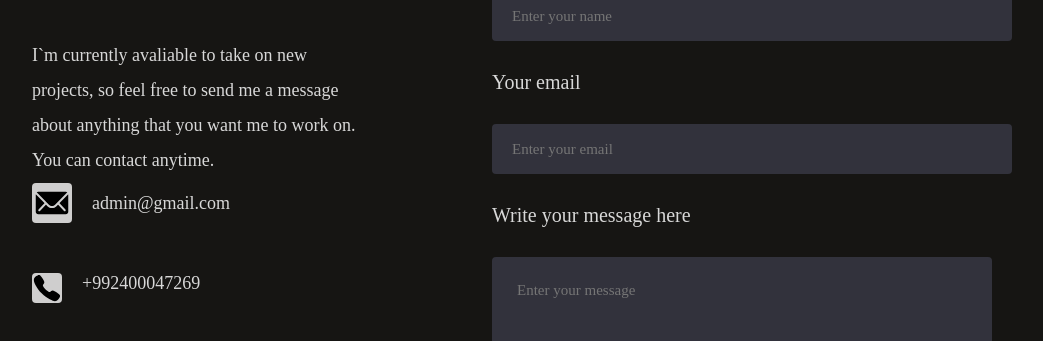
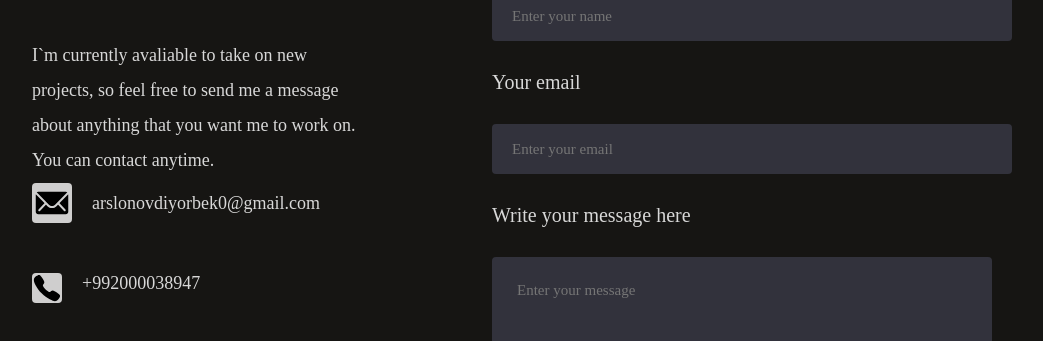
Before and after one commit to AMuhammadqodir/My-react, a React (Create React App) app: page / in a window 1280 px wide. Shown: the part 3758-4099 px from the top of the page, without its empty margins (118-1161 px from the left). Built offline with nearby package versions, Linux system fonts and the light colour scheme.

Commit message:
Update Contact.jsx

```diff
--- a/src/Components/Contact/Contact.jsx
+++ b/src/Components/Contact/Contact.jsx
@@ -43,10 +43,10 @@ const Contact = () => {
                 <div className='contact-details'>
                     <div className='contact-detail'>
                         <img src={mail_icon} alt='' />
-                        <p>admin@gmail.com</p>
+                        <p>arslonovdiyorbek0@gmail.com</p>
                     </div>
                     <div className='contact-detail'>
-                        <img src={call_icon} alt='' width={'40px'} height={'30px'} style={{marginTop:"10px"}} /> <p>+992400047269</p>
+                        <img src={call_icon} alt='' width={'40px'} height={'30px'} style={{marginTop:"10px"}} /> <p>+992000038947</p>
                     </div>
                     <div className='contact-detail'>
                         <img src={location_icon} alt='' />
```
